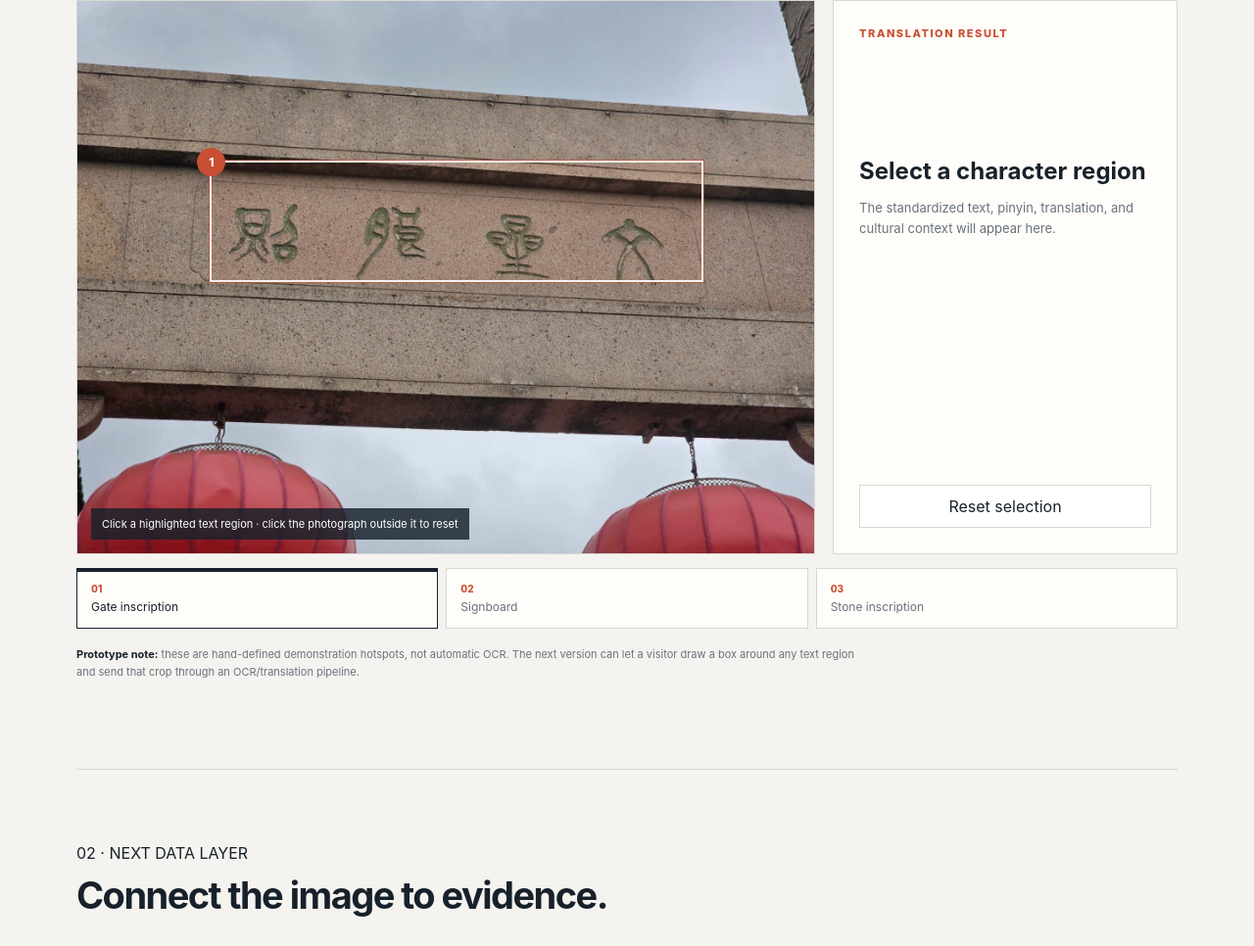
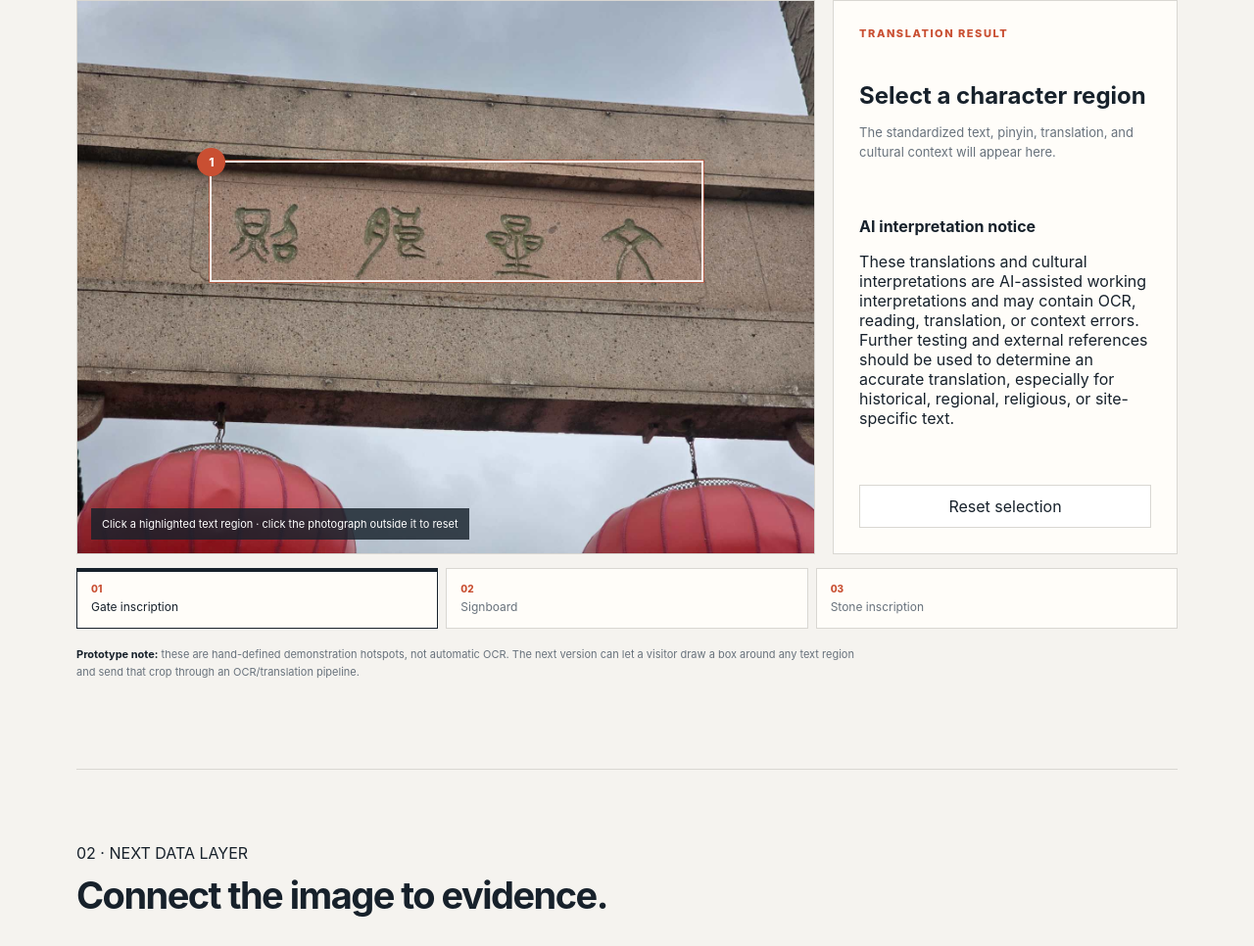
Before and after one commit to MNC31/mnc31-ai-culture-language-explorer, a plain HTML site: page index.html in a window 1280 px wide. Shown: the part 818-1784 px from the top of the page at 98% size. Drawn offline with Linux system fonts and the light colour scheme.

Commit message:
Add AI translation accuracy notice and source references

```diff
--- a/index.html
+++ b/index.html
@@ -86,7 +86,23 @@
               <p id="culture"></p>
             </div>
 
+            <div class="source-note">
+              <span>Context / reference used</span>
+              <div id="sources"></div>
+            </div>
+
             <div class="reading-note" id="reading-note"></div>
+          </div>
+
+          <div class="ai-disclaimer">
+            <strong>AI interpretation notice</strong>
+            <p>
+              These translations and cultural interpretations are AI-assisted
+              working interpretations and may contain OCR, reading, translation,
+              or context errors. Further testing and external references should
+              be used to determine an accurate translation, especially for
+              historical, regional, religious, or site-specific text.
+            </p>
           </div>
 
           <button class="reset-button" id="reset-button" type="button">Reset selection</button>
```
